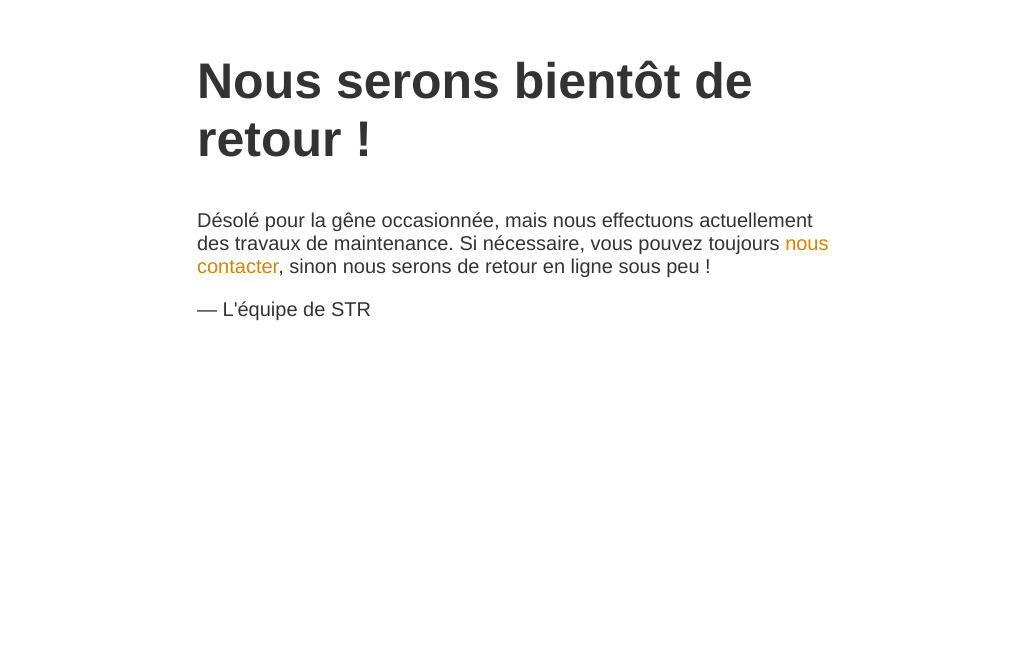
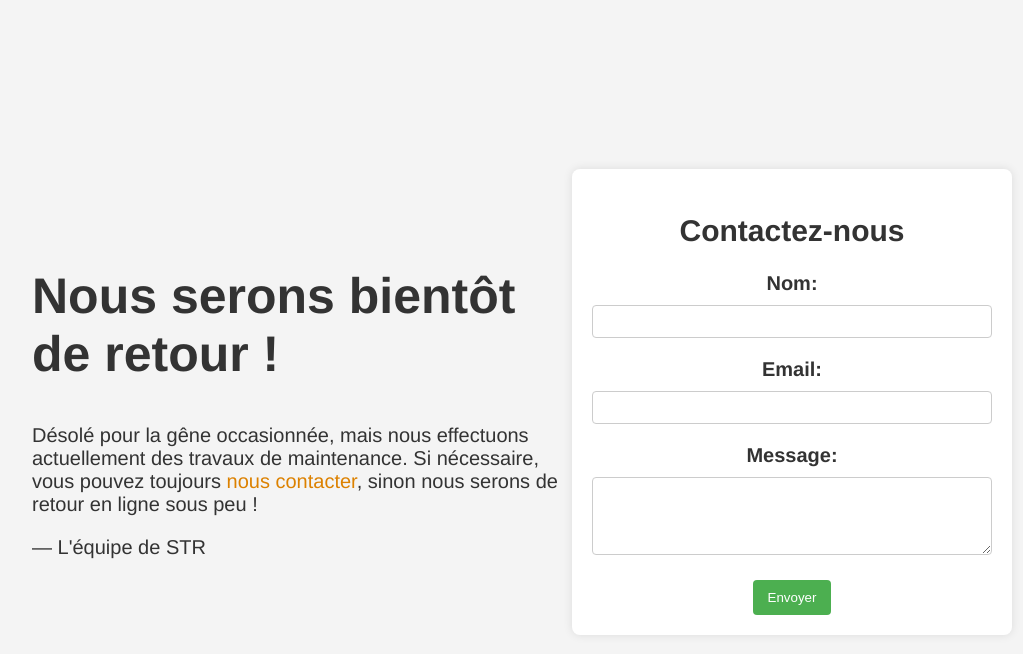
Before and after one commit to chouraamine/formsubmit, a plain HTML site: page index.html in a window 1280 px wide. Shown: the part 148-802 px from the top of the page, without its empty margins (118-1141 px from the left). Drawn offline with Linux system fonts and the light colour scheme.

Commit message:
Update index.html

```diff
--- a/index.html
+++ b/index.html
@@ -5,6 +5,58 @@
   <meta http-equiv="Content-Type" content="text/html; charset=utf-8">
   <title>Travaux de maintenance</title>
   <style>
+
+    body {
+      font-family: Arial, sans-serif;
+      background-color: #f4f4f4;
+      margin: 0;
+      padding: 0;
+      display: flex;
+      align-items: center;
+      justify-content: center;
+      height: 100vh;
+    }
+
+    .contact-form {
+      max-width: 400px;
+      width: 100%;
+      background: #fff;
+      padding: 20px;
+      border-radius: 8px;
+      box-shadow: 0 0 10px rgba(0, 0, 0, 0.1);
+    }
+
+    .form-group {
+      margin-bottom: 20px;
+    }
+
+    label {
+      display: block;
+      font-weight: bold;
+      margin-bottom: 5px;
+    }
+
+    input, textarea {
+      width: 100%;
+      padding: 8px;
+      margin-top: 5px;
+      box-sizing: border-box;
+      border: 1px solid #ccc;
+      border-radius: 4px;
+    }
+
+    button {
+      background: #4caf50;
+      color: #fff;
+      padding: 10px 15px;
+      border: none;
+      border-radius: 4px;
+      cursor: pointer;
+    }
+
+    button:hover {
+      background: #45a049;
+    }
     body { text-align: center; padding: 150px; }
     h1 { font-size: 50px; }
     body { font: 20px Helvetica, sans-serif; color: #333; }
@@ -21,5 +73,39 @@
           <p>&mdash; L'équipe de STR</p>
       </div>
   </article>
+    <div class="contact-form">
+    <h2>Contactez-nous</h2>
+    <form action="#" method="post">
+      <div class="form-group">
+        <label for="name">Nom:</label>
+        <input type="text" id="name" name="name" required>
+      </div>
+      <div class="form-group">
+        <label for="email">Email:</label>
+        <input type="email" id="email" name="email" required>
+      </div>
+      <div class="form-group">
+        <label for="message">Message:</label>
+        <textarea id="message" name="message" rows="4" required></textarea>
+      </div>
+      <button type="submit">Envoyer</button>
+    </form>
+  </div>
 </body>
 </html>
+
+
+<!DOCTYPE html>
+<html lang="en">
+<head>
+  <meta charset="UTF-8">
+  <meta name="viewport" content="width=device-width, initial-scale=1.0">
+
+  <title>Contact Form</title>
+</head>
+<body>
+
+
+
+</body>
+</html>
```
